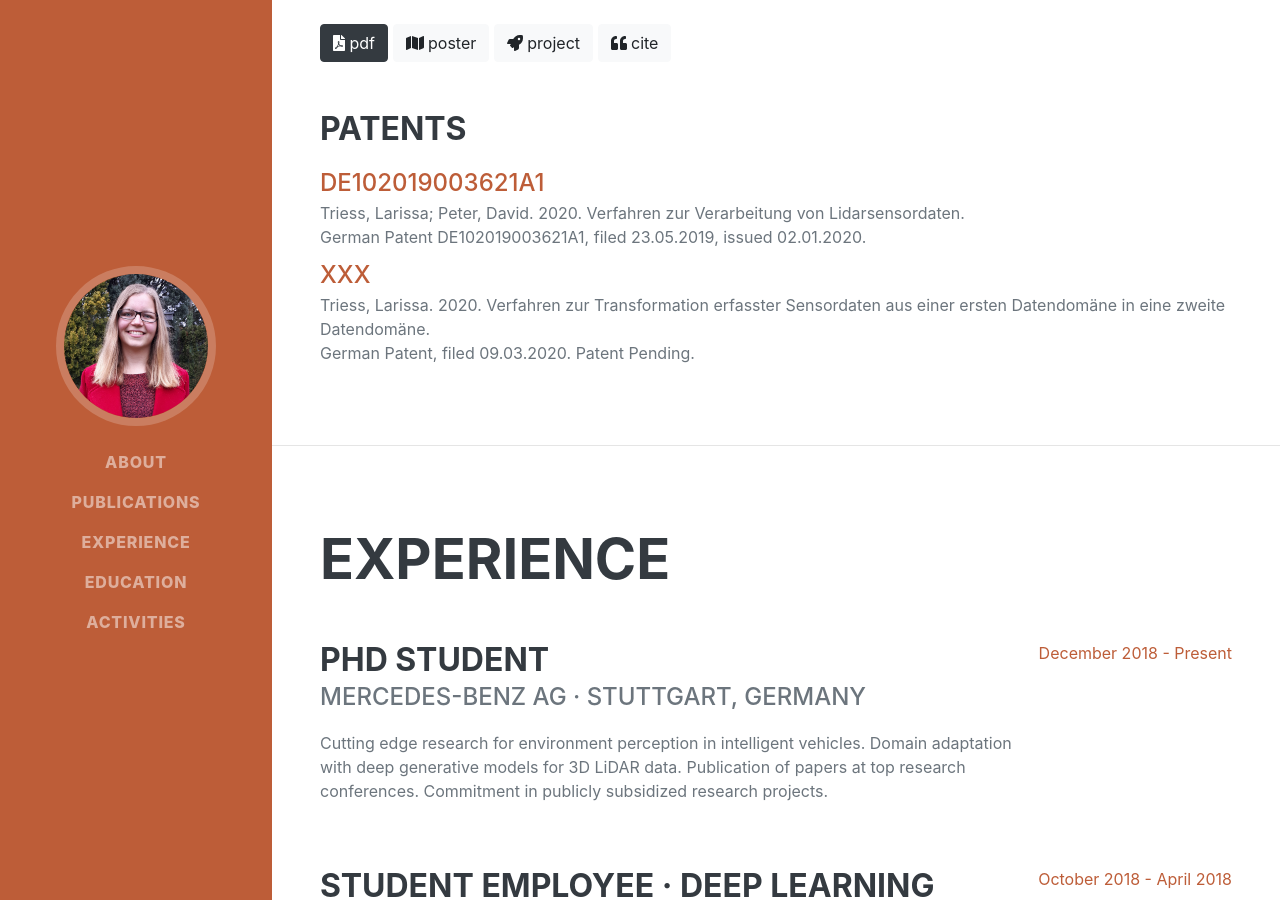
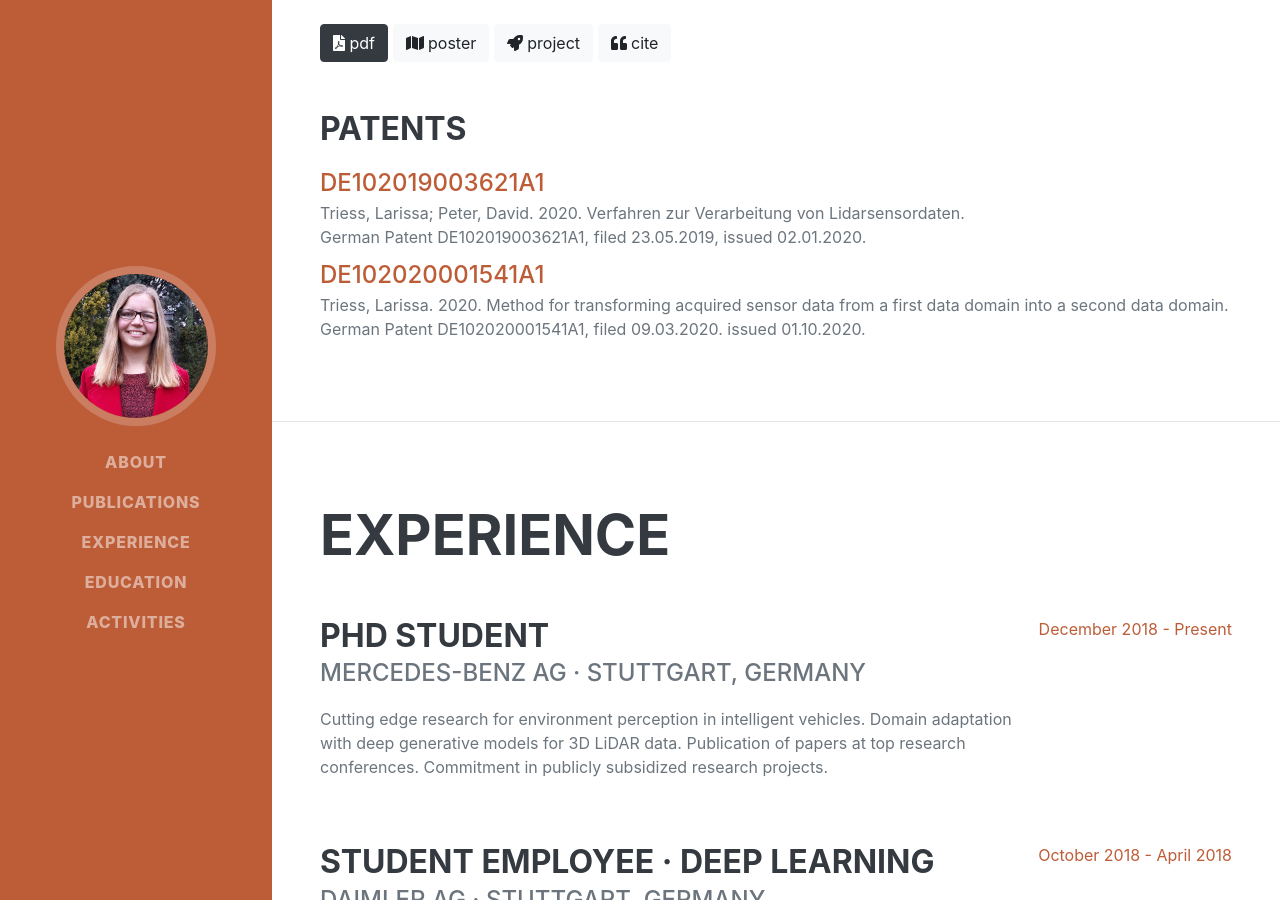
Before and after one commit to ltriess/ltriess.github.io, a Jekyll site: the page built from index.md, in a window 1280 px wide and 900 px high, scrolled down 2457 px. Built offline with Jekyll 4.4.1, drawn with Linux system fonts in a browser that asks for light colours; nearby versions of some CDN libraries; some web fonts are replaced.

Commit message:
Update patent info

```diff
--- a/_sections/01_publications.html
+++ b/_sections/01_publications.html
@@ -147,8 +147,8 @@ order: 1
 
 <div class="d-flex flex-column flex-md-row justify-content-between">
     <div class="flex-grow-1">
-        <div class="subheading mb-0"><span class="text-primary">XXX</span></div>
-        <div>Triess, Larissa. 2020. Verfahren zur Transformation erfasster Sensordaten aus einer ersten Datendomäne in eine zweite Datendomäne.</div>
-        <div>German Patent, filed 09.03.2020. Patent Pending.</div>
+        <div class="subheading mb-0"><a href="https://patents.google.com/patent/DE102020001541A1">DE102020001541A1</a></div>
+        <div>Triess, Larissa. 2020. Method for transforming acquired sensor data from a first data domain into a second data domain.</div>
+        <div>German Patent DE102020001541A1, filed 09.03.2020. issued 01.10.2020.</div>
     </div>
 </div>
```
